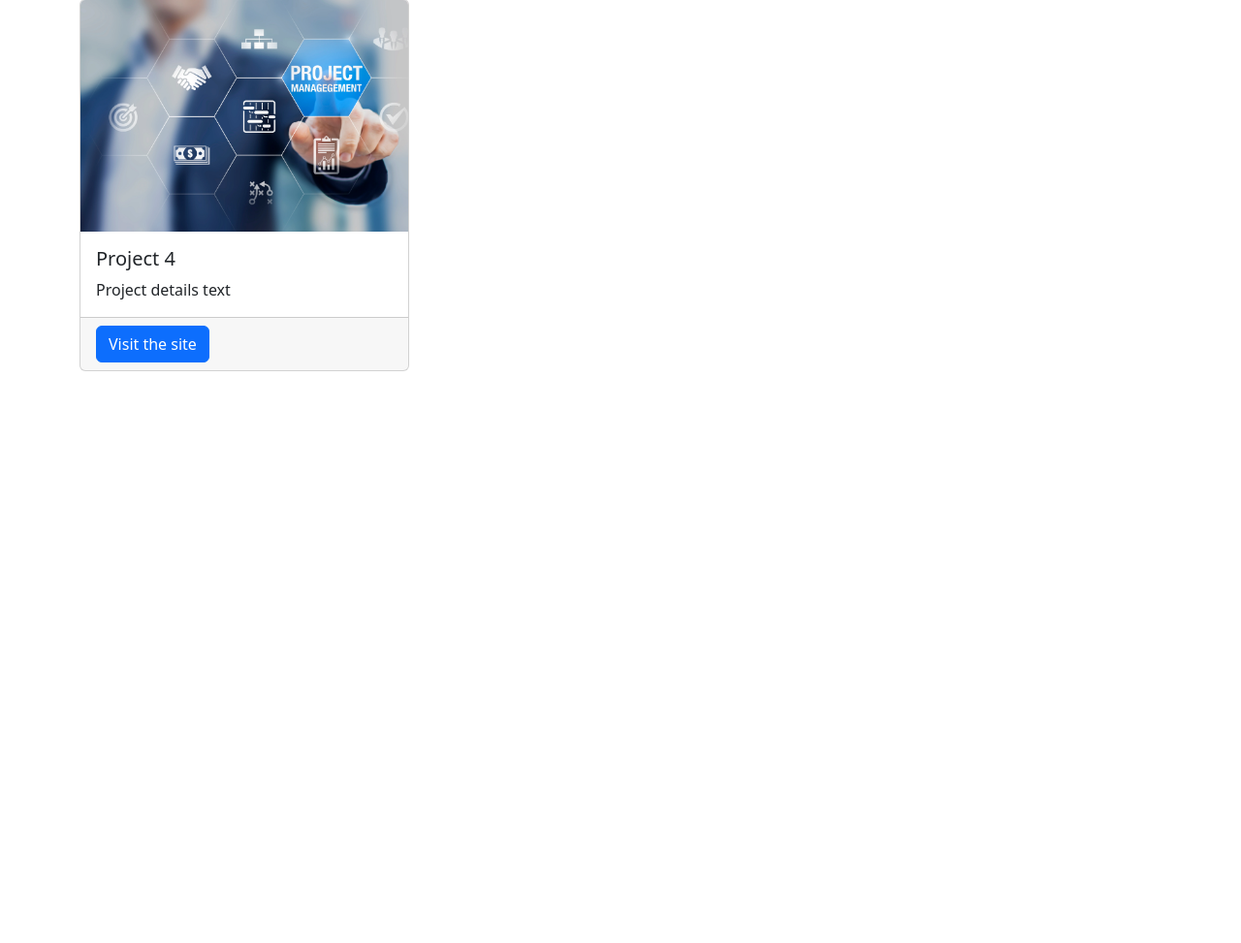
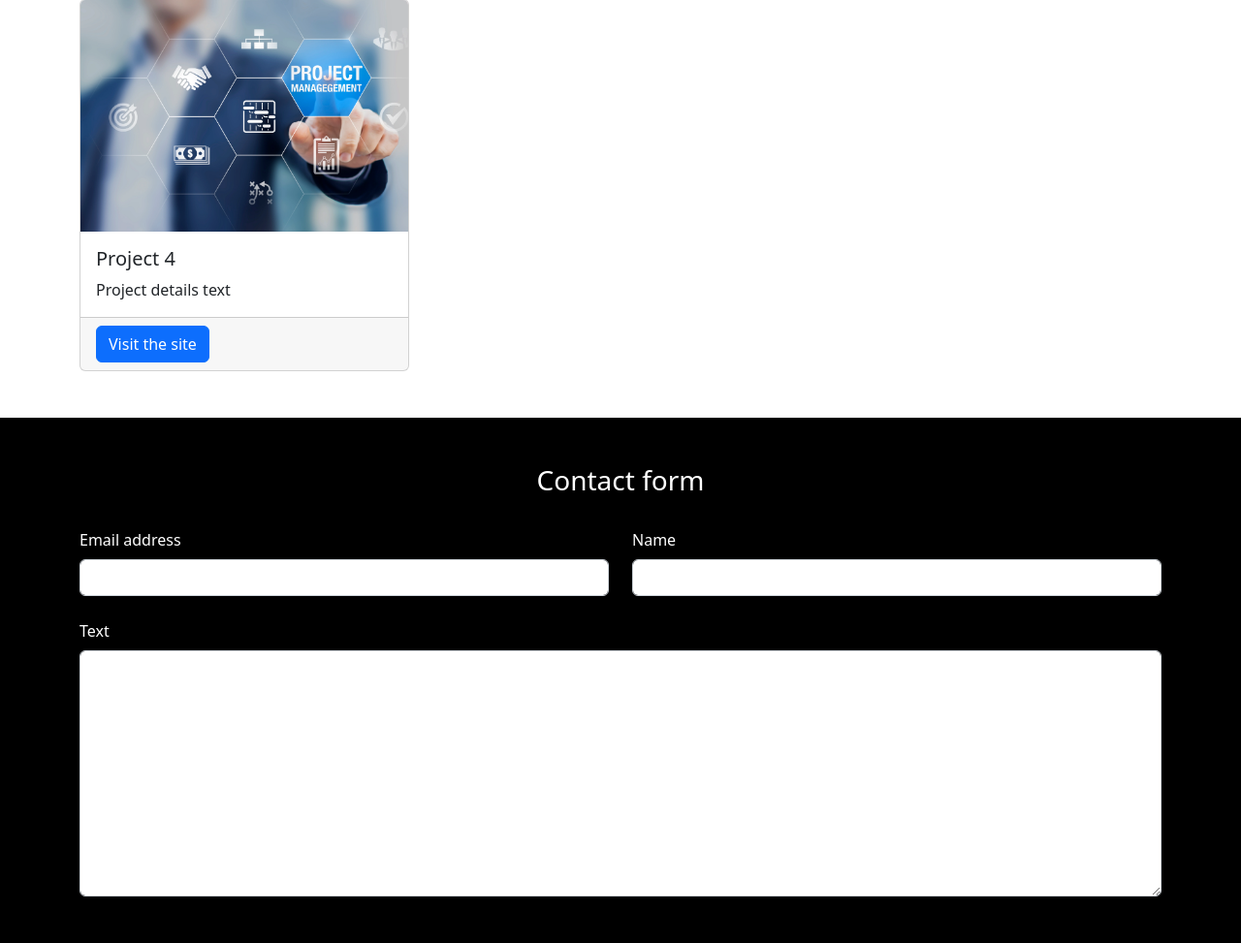
Before and after one commit to dbakalis/portfolio_2023, a PHP site: page / in a window 1280 px wide. Shown: the part 2388-3361 px from the top of the page at 97% size. Before the commit the page ends 2771 px from the top, so only its background shows below. Run offline with PHP 8.4, Linux system fonts and the light colour scheme.

Commit message:
Setting up the contact form section

```diff
--- a/assets/css/style.css
+++ b/assets/css/style.css
@@ -17,9 +17,6 @@ h2{font-size: 2.5rem;}
 .top-25{top:25%}
 .right-0{right: 0;}
 
-/* backgrounds */
-.bg-orange{background-color: #FF650B;}
-
 /* borders */
 .border-bottom-orange{border-bottom:3px solid #FF650B;}
 .border-effect-orange{background: linear-gradient(#FF650B, #FF650B) bottom center / 0% 2px no-repeat; transition: 0.3s;}
@@ -29,8 +26,8 @@ h2{font-size: 2.5rem;}
 .bg-nav{background-color: transparent;}
 .nav-link{font-size: 1.3rem; opacity: 1;}
 
-/* hero */
+/* backgrounds */
+.bg-orange{background-color: #FF650B;}
 .bg-hero-portrait{background-image: url(../../assets/img/hero_portrait.webp); background-repeat: no-repeat; background-size: cover; background-position: center center;}
-
-/* counters */
 .bg-counter-section{background-image: url(../../assets/img/bg-counters.webp); background-repeat: no-repeat; background-size: cover; background-position: center center;}
+.bg-contact-section{background-color: #000}
--- a/index.html
+++ b/index.html
@@ -365,6 +365,40 @@
                 </div>
             </div>
 
+            <!-- contact section -->
+            <form action="" method="post">
+                <div class="row bg-contact-section py-5">
+                    <div class="col-12">
+                        <div class="container">
+                            <div class="row g-4">
+
+                                <!-- header -->
+                                <h3 class="text-center text-white">Contact form</h3>
+
+                                <!-- email -->
+                                <div class="col-12 col-md-6">
+                                    <label for="contact-email" class="form-label text-white">Email address</label>
+                                    <input type="email" class="form-control" id="contact-email">
+                                </div>
+
+                                <!-- name -->
+                                <div class="col-12 col-md-6">
+                                    <label for="contact-name" class="form-label text-white">Name</label>
+                                    <input type="text" class="form-control" id="contact-name">
+                                </div>
+
+                                <!-- text -->
+                                <div class="col-12">
+                                    <label for="contact-text" class="form-label text-white">Text</label>
+                                    <textarea id="contact-text" cols="30" rows="10" class="form-control"></textarea>
+                                </div>
+
+                            </div>
+                        </div>
+                    </div>
+                </div>
+            </form>
+
         </div>
 
         <!-- scripts -->
```
